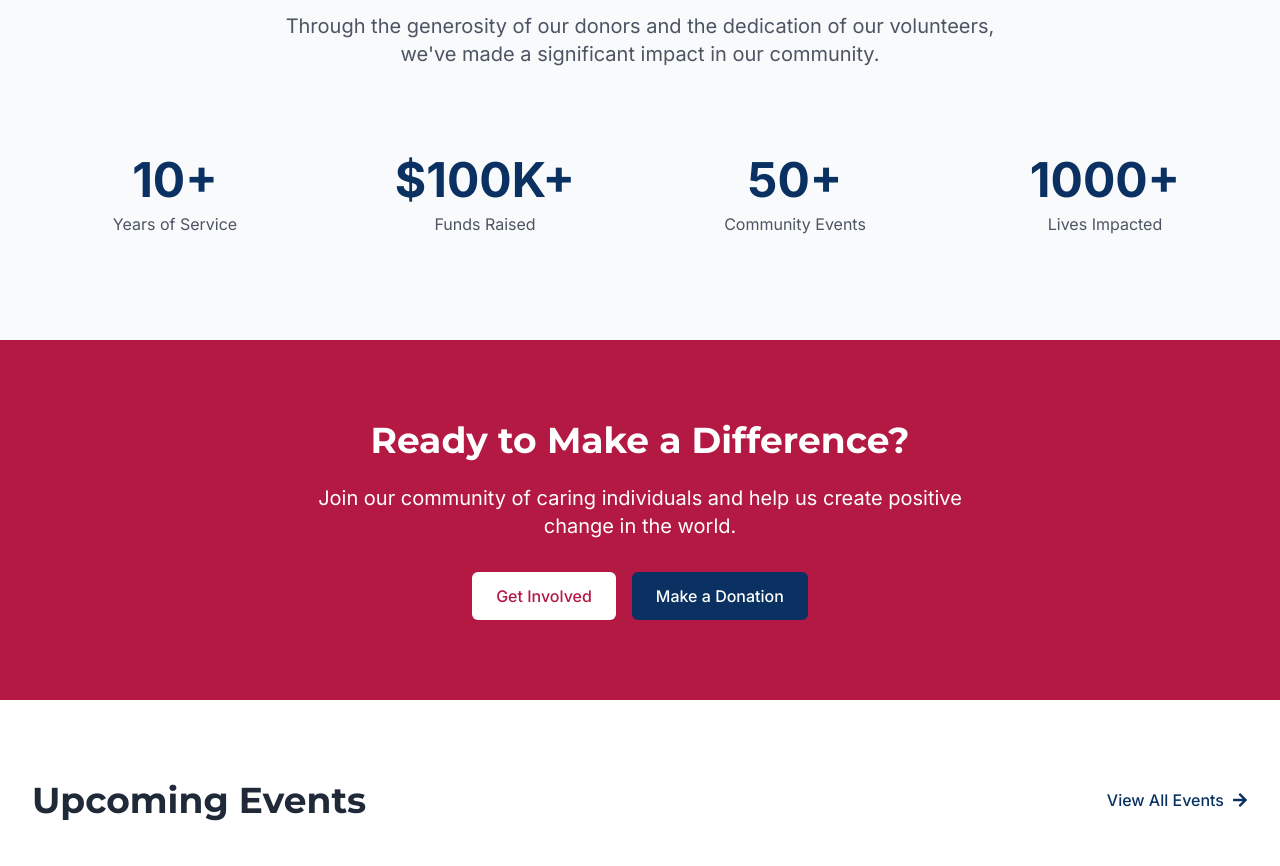
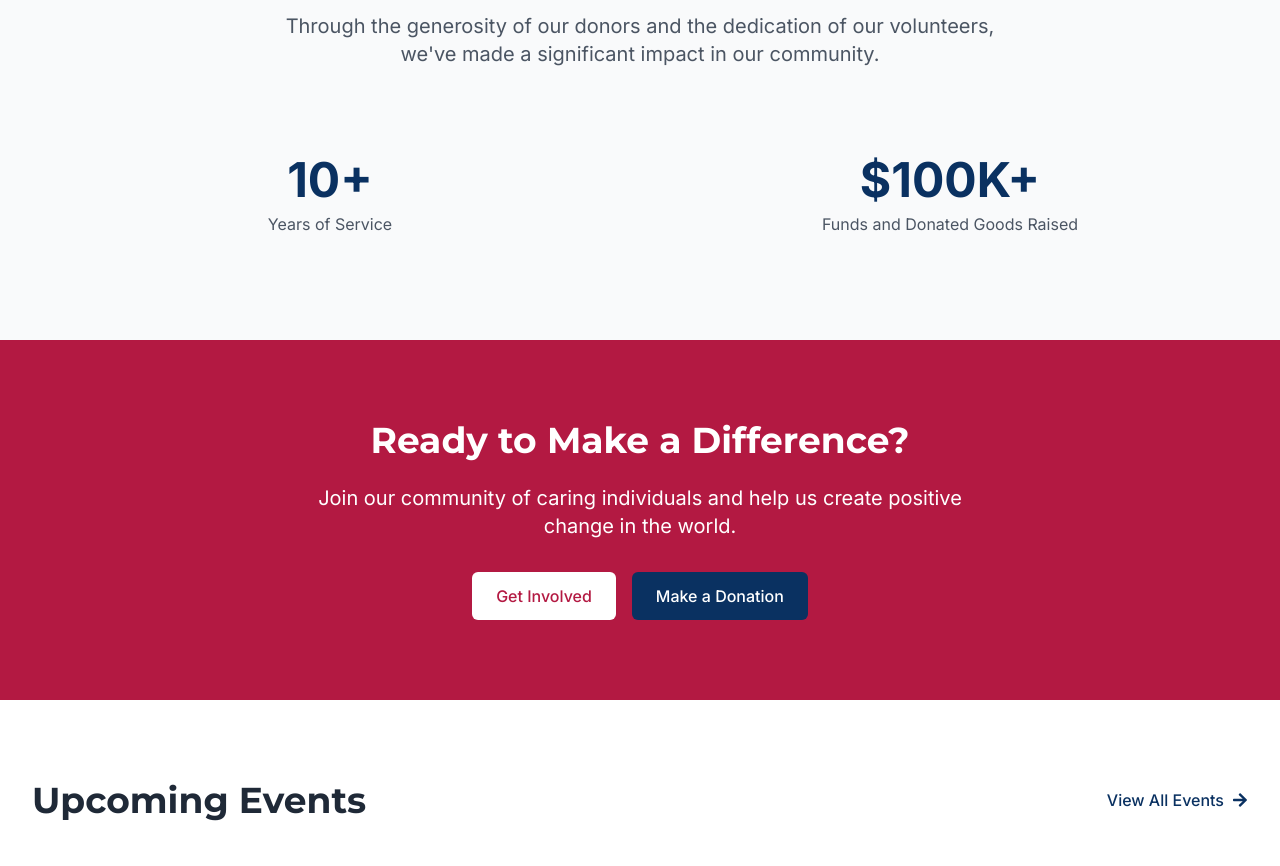
Before and after one commit to ik7263/DWC, a Next.js app: page /DWC/ in a window 1280 px wide. Shown: the part 1140-2006 px from the top of the page. Built offline with nearby package versions, Linux system fonts and the light colour scheme; grey boxes are pictures that could not be loaded.

Commit message:
updated impact section

```diff
--- a/pages/index.tsx
+++ b/pages/index.tsx
@@ -102,7 +102,7 @@ export default function Home() {
             </p>
           </div>
 
-          <div className="grid grid-cols-1 md:grid-cols-4 gap-6 text-center">
+          <div className="grid grid-cols-1 md:grid-cols-2 gap-6 text-center">
             <div className="p-6">
               <div className="text-4xl md:text-5xl font-bold text-primary mb-2">10+</div>
               <p className="text-gray-600">Years of Service</p>
@@ -110,17 +110,7 @@ export default function Home() {
 
             <div className="p-6">
               <div className="text-4xl md:text-5xl font-bold text-primary mb-2">$100K+</div>
-              <p className="text-gray-600">Funds Raised</p>
-            </div>
-
-            <div className="p-6">
-              <div className="text-4xl md:text-5xl font-bold text-primary mb-2">50+</div>
-              <p className="text-gray-600">Community Events</p>
-            </div>
-
-            <div className="p-6">
-              <div className="text-4xl md:text-5xl font-bold text-primary mb-2">1000+</div>
-              <p className="text-gray-600">Lives Impacted</p>
+              <p className="text-gray-600">Funds and Donated Goods Raised</p>
             </div>
           </div>
         </div>
```
